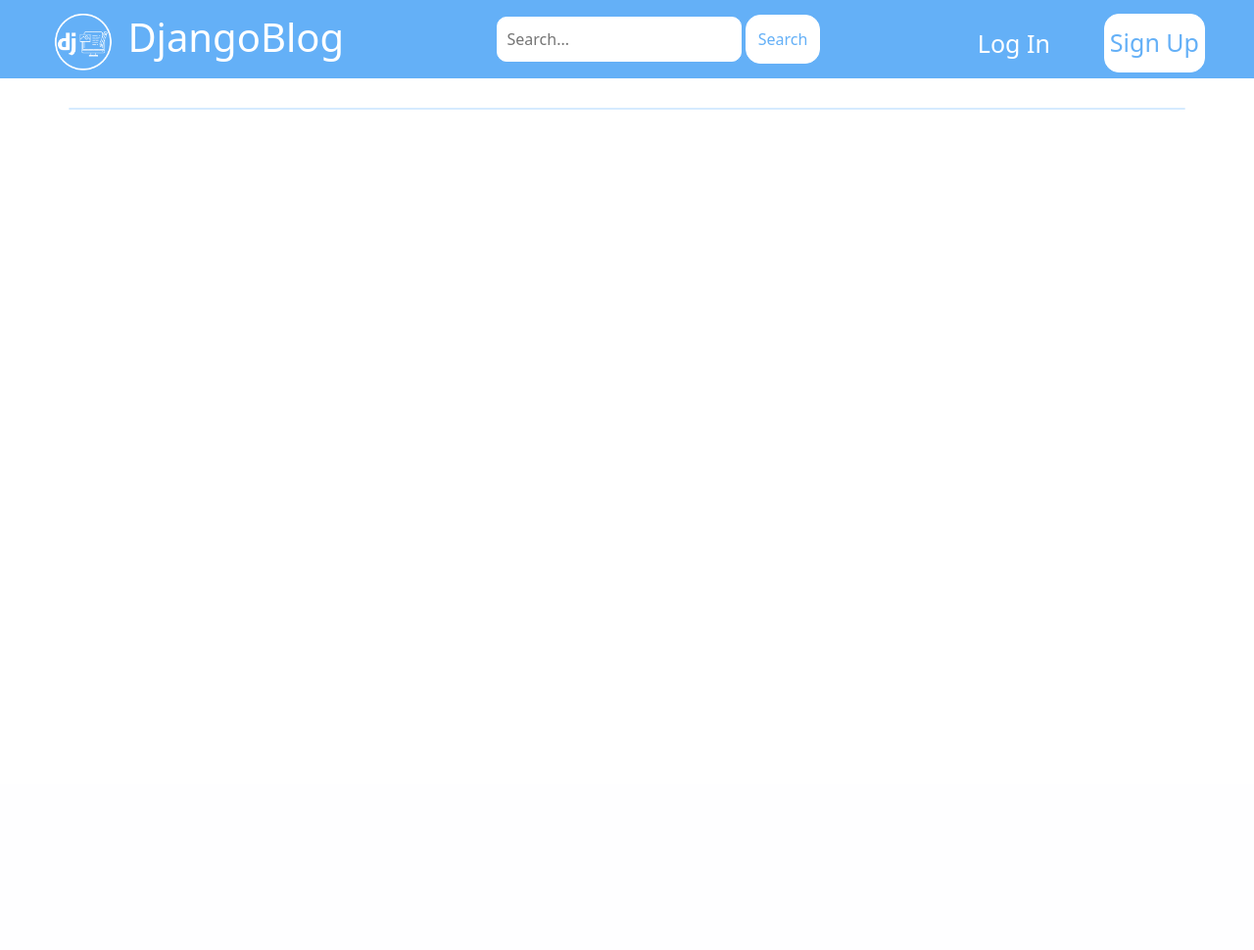
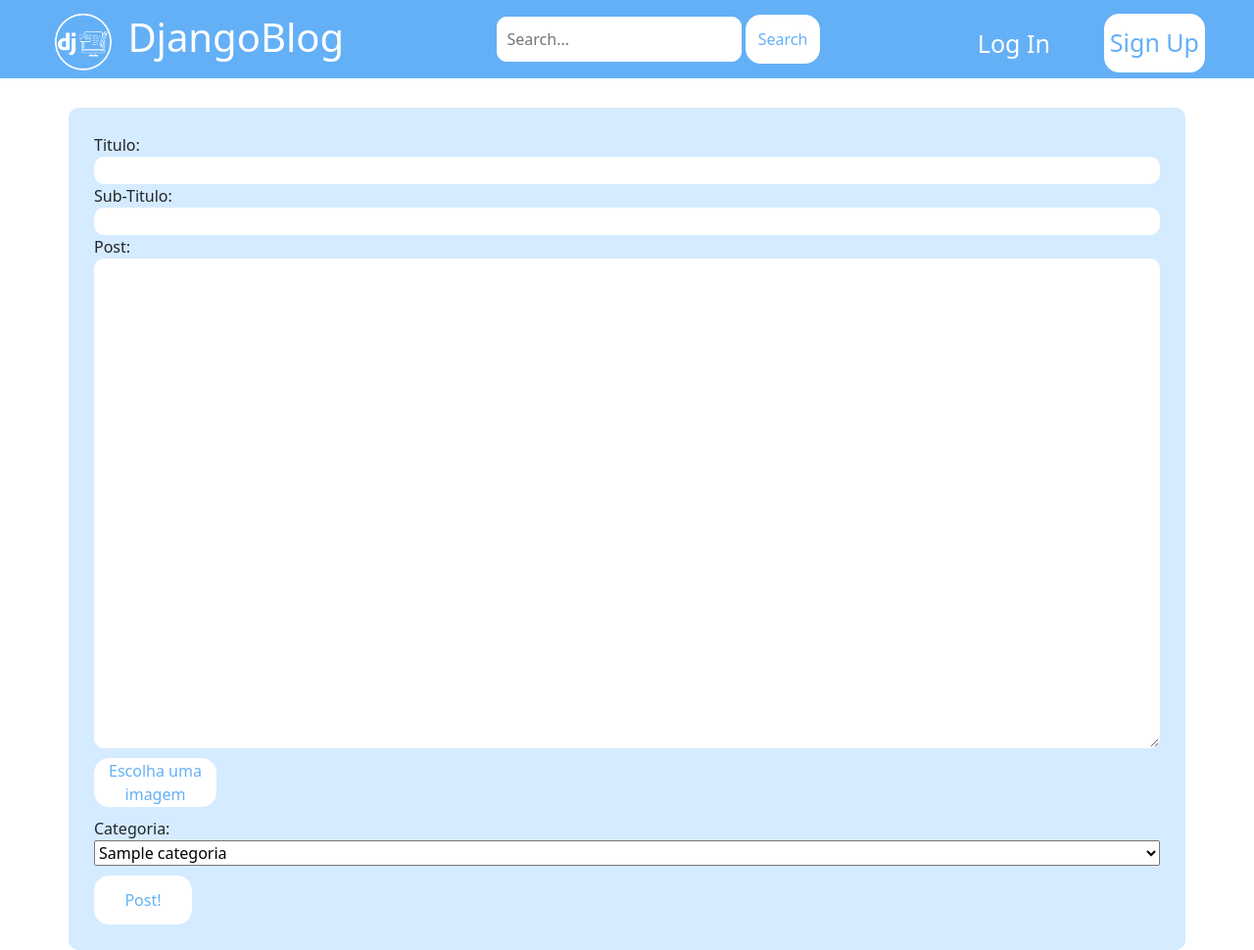
Before and after one commit to AndredeQueirozPatrinicola/blog_django, a Django app: page /post-design/ in a window 1280 px wide. Shown: the whole page at 98% size. Before the commit the page ends 112 px from the top, so only its background shows below. Run offline with Django 4.2, Linux system fonts and the light colour scheme; tables that the repository leaves empty hold one stand-in row (values such as "Sample post").

Commit message:
Post function

```diff
--- a/core/views.py
+++ b/core/views.py
@@ -99,7 +99,12 @@ def perfil(request, username):
 
 
 def post_design(request):
-    return render(request, 'post-design.html')
+    categoria = Categorias.objects.all
+    context = {
+        'categoria' : categoria
+    }
+
+    return render(request, 'post-design.html', context)
 
 
 def categorie_design(request):
--- a/static/css/styles.css
+++ b/static/css/styles.css
@@ -156,6 +156,12 @@ footer {
     border-radius: 10px;
 }
 
+.post-content-input{
+    border: 1px solid #fff;
+    border-radius: 10px;
+    height: 500px;
+}
+
 .div-perfil-esq{
     width: 350px;
     background-color: #d5ebff;
@@ -192,9 +198,27 @@ footer {
     height: auto;
 }
 
+.div-post-content{
+    padding: 25px;
+}
 
+input[type='file']{
+    display: none;
+}
 
+.imagem-post{
+    margin: 10px 0 10px 0;
+    border: 1px solid white;
+    width: 125px;
+    border-radius: 15px;
+    text-align: center;
+    color: #64b0f7;
+    background: #fff;
+}
 
+.imagem-post:hover{
+    color: #a1d0fc;
+}
 
 
 @media only screen and (max-width:1560px){
--- a/templates/base.html
+++ b/templates/base.html
@@ -10,7 +10,7 @@
     <link href="https://cdn.jsdelivr.net/npm/bootstrap@5.0.2/dist/css/bootstrap.min.css" rel="stylesheet"
     integrity="sha384-EVSTQN3/azprG1Anm3QDgpJLIm9Nao0Yz1ztcQTwFspd3yD65VohhpuuCOmLASjC" crossorigin="anonymous">
     <link rel="stylesheet" href="{% static 'css/styles.css' %}">
-    <link rel="icon" href="{% static 'img/LogoDjango.png' %}" type="image/icon type">
+    <link rel="icon" href="{% static 'img/LogoDjango.png' %}" type="image/icon">
 </head>
 
 <body>
--- a/templates/perfil.html
+++ b/templates/perfil.html
@@ -19,10 +19,10 @@
         </div>
     </div>
     <div class="div-perfil-meio">
-        teste
+
     </div>
     <div class="div-perfil-dir">
-        teste
+
     </div>
 </div>
 
--- a/templates/post-design.html
+++ b/templates/post-design.html
@@ -5,8 +5,24 @@
 
 {% block content %}
 
-<div class="container d-flex align-items-center main-div">
-
+<div class="container d-flex flex-column main-div div-post-content">
+    <form class="d-flex flex-column" action="submit" method="post">{% csrf_token %}
+        <label>Titulo: </label>
+        <input class="input-login">
+        <label>Sub-Titulo: </label>
+        <input  class="input-login">
+        <label>Post: </label>
+        <textarea class="post-content-input"></textarea>
+        <input type="file" id="img" name="img" accept="image/*">
+        <label for="img" class="imagem-post">Escolha uma imagem</label>
+        <label>Categoria: </label>
+        <select name="categorias">
+            {% for categoria in categoria %}
+            <option value="{{ categoria.titulo_categoria }}">{{ categoria.titulo_categoria }}</option>
+            {% endfor %}
+        </select>
+        <button type="submit" class="login-button">Post!</button>
+    </form>
 </div>
 
 
```
